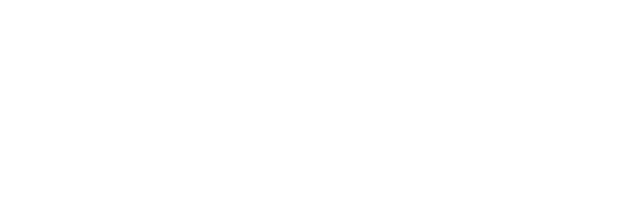
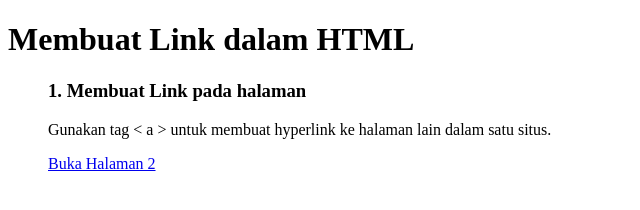
Before and after one commit to Diasmyri/1124160056-Day-5, a plain HTML site: page index.html in a window 1280 px wide. Shown: the whole page, without its empty margins (0-640 px from the left). Drawn offline with Linux system fonts and the light colour scheme.

Commit message:
1. Membuat Link pada halaman

```diff
--- a/index.html
+++ b/index.html
@@ -6,4 +6,13 @@
     <title>Tugas 5</title>
 </head>
 <body>
+    <h1>Membuat Link dalam HTML</h1>
+
+    <div>
+        <ul>
+            <h3>1. Membuat Link pada halaman</h3>
+            <p>Gunakan tag < a > untuk membuat hyperlink ke halaman lain dalam satu situs.</p>
+            <a href="prject.html">Buka Halaman 2</a>
+        </ul>
+    </div>
 </body>
```
